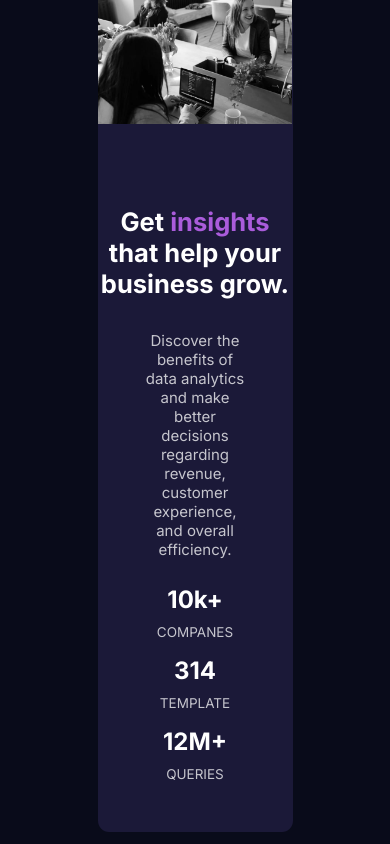
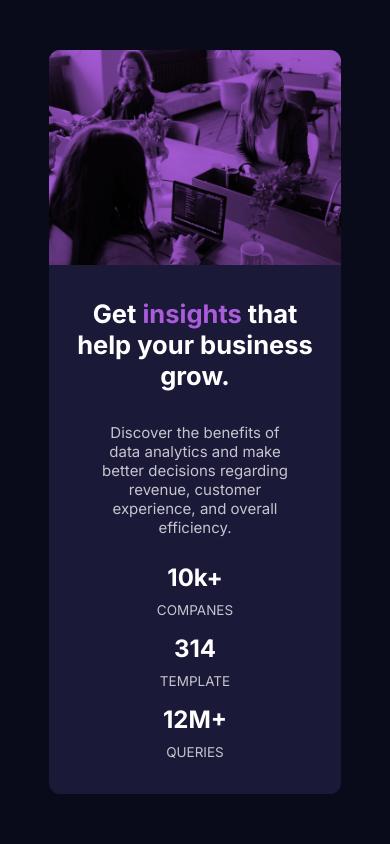
Before and after one commit to Victor1890/Stats-preview-card-component, a plain HTML site: page index.html in a window 390 px wide. Drawn offline with Linux system fonts and the light colour scheme.

Commit message:
finish project

```diff
--- a/src/css/style.css
+++ b/src/css/style.css
@@ -77,13 +77,20 @@ body {
     flex-direction: column-reverse;
     align-items: center;
     justify-content: center;
-    width: 50%;
-    height: calc(100% - 1.5rem);
-    /* margin: 0 auto; */
+    width: 75%;
+    margin: 0 auto;
+  }
+  .container-content h1 {
+    text-align: center;
+    margin: 0 1rem;
+  }
+  .container-content .description {
+    margin: 0 1rem;
+    text-align: center;
   }
   .container-content {
     width: auto;
-    margin: 5.1rem auto;
+    margin: 2.1rem auto;
     text-align: center;
   }
   .container-content h1 {
@@ -100,9 +107,13 @@ body {
   }
   .data-container .card-data {
     padding-top: 1rem;
+    text-align: center;
   }
   .container-img .img-desktop {
     display: none;
+  }
+  .container-img {
+    border-radius: 0.7rem 0.7rem 0 0;
   }
   .container-img .img-mobile {
     display: block;
@@ -110,5 +121,6 @@ body {
     height: 100%;
     object-fit: cover;
     border-radius: 0.7rem 0.7rem 0 0;
+    mix-blend-mode: multiply;
   }
 }
```
